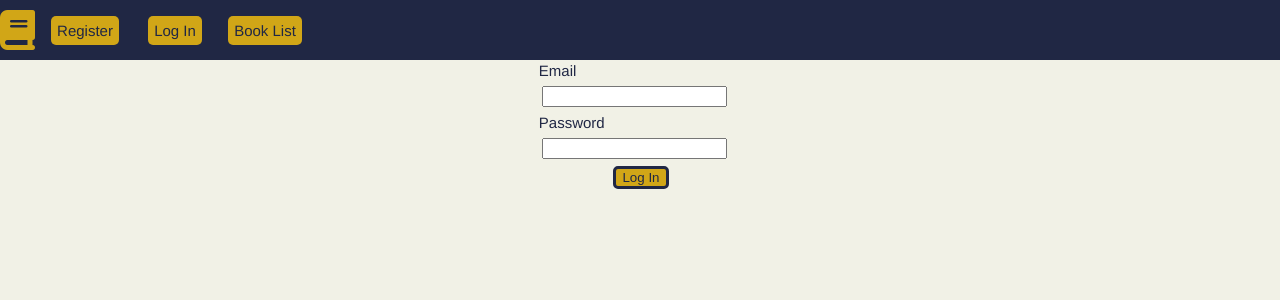
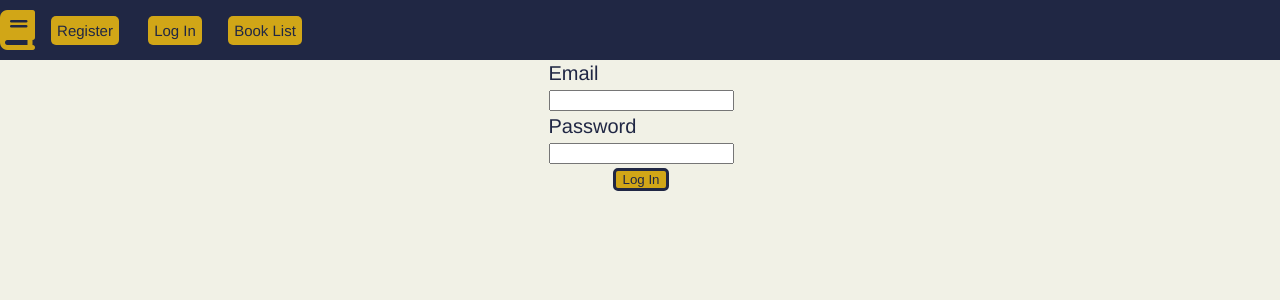
Before and after one commit to WillJohnson03/book_shelf, a Flask app: page /login in a window 1280 px wide. Shown: the top 300 px of the page. Run offline with Flask 2, Linux system fonts and the light colour scheme; parts of the project's set-up code (start-up, migrations or seed data) failed here and were passed over; some libraries are stand-ins or nearby versions.

Commit message:
adjust font size

```diff
--- a/myapp/__init__.py
+++ b/myapp/__init__.py
@@ -18,8 +18,8 @@ app.config['SECRET_KEY'] = os.getenv('SECRET_KEY')
 
 
 # set up connection to db
-# app.config['SQLALCHEMY_DATABASE_URI'] = "postgresql:///bookish"
-app.config['SQLALCHEMY_DATABASE_URI'] = os.getenv('DATABASE_URL').replace("://", "ql://", 1)
+app.config['SQLALCHEMY_DATABASE_URI'] = "postgresql:///bookish"
+# app.config['SQLALCHEMY_DATABASE_URI'] = os.getenv('DATABASE_URL').replace("://", "ql://", 1)
 app.config['SQLALCHEMY_TRACK_MODIFICATIONS'] = False
 
 db = SQLAlchemy(app)
--- a/myapp/static/css/main.css
+++ b/myapp/static/css/main.css
@@ -128,8 +128,9 @@ a.btn-primary:hover {
 }
 
 form {
-  width: 80%;
+  width: 100%;
   margin: 0 auto;
+  font-size: 2rem;
 }
 
 label, input {
--- a/myapp/templates/login.html
+++ b/myapp/templates/login.html
@@ -2,8 +2,8 @@
 {% block content %}
   <form method="POST">
     {{form.hidden_tag()}}
-    {{form.email.label}}{{form.email}}<br>
-    {{form.password.label}}{{form.password}}<br>
+    {{form.email.label}}<br>{{form.email}}<br>
+    {{form.password.label}}<br>{{form.password}}<br>
     <div class="submit-btn">
       {{form.submit()}}
     </div>
```
